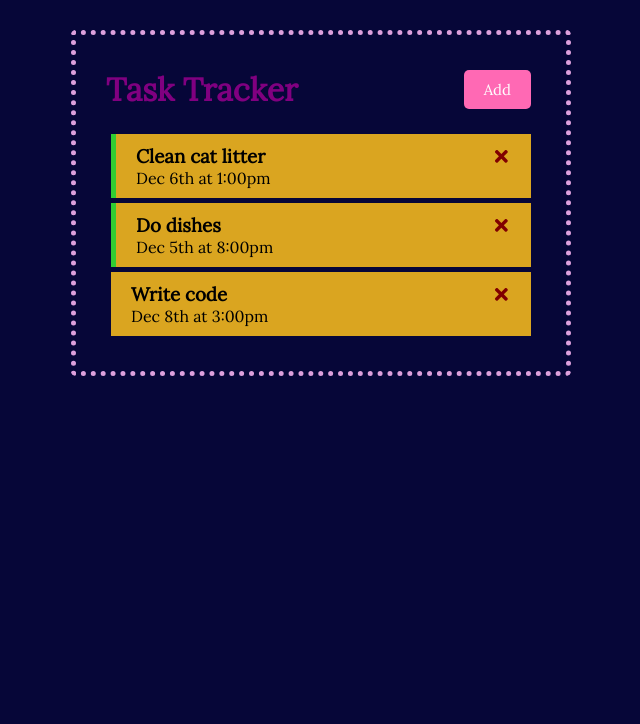
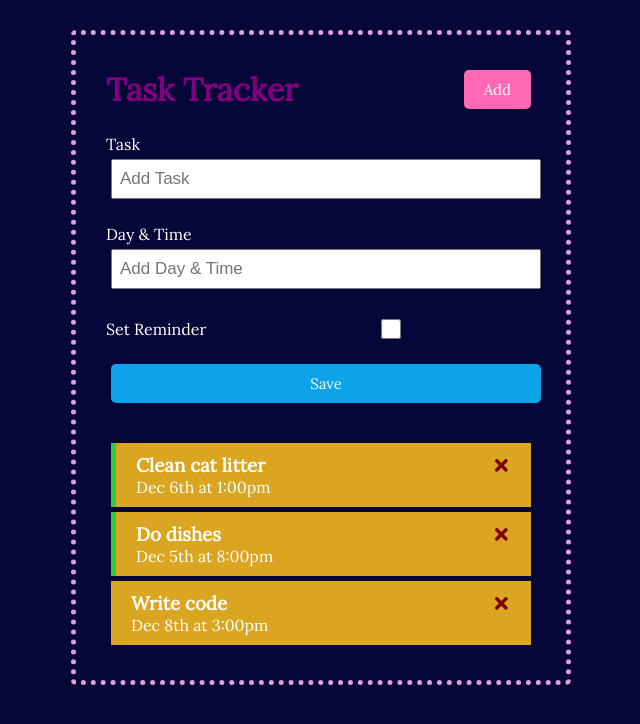
Before and after one commit to ShannaJSmith/task-tracker, a React (Create React App) app: page / in a window 1280 px wide. Shown: the top 724 px of the page, without its empty margins (319-959 px from the left). Built offline with nearby package versions, Linux system fonts and the light colour scheme; the HTML template or start-up script is replaced by a standard one.

Commit message:
create input fields for adding task

```diff
--- a/src/App.js
+++ b/src/App.js
@@ -2,6 +2,7 @@
 import { useState } from 'react';
 import Header from './components/Header';
 import Tasks from './components/Tasks';
+import AddTask from './components/AddTask';
 
 const App = () => {
   const [tasks, setTasks] = useState([
@@ -38,6 +39,7 @@
   return (
     <div className="container">
       <Header />
+      <AddTask />
       {tasks.length > 0 ? (
         <Tasks tasks={tasks} onDelete={deleteTask} reminder={reminder} />
       ) : (
--- /dev/null
+++ b/src/components/AddTask.js
@@ -0,0 +1,44 @@
+// import PropTypes from 'prop-types';
+import { useState } from 'react';
+
+const AddTask = () => {
+  const [text, setText] = useState('');
+  const [day, setDay] = useState('');
+  const [reminder, setReminder] = useState(false);
+
+  return (
+    <form className="add-form">
+      <div className="form-control">
+        <label> Task </label>
+        <input
+          type="text"
+          placeholder="Add Task"
+          value={text}
+          onChange={(event) => setText(event.target.value)}
+        />
+      </div>
+      <div className="form-control">
+        <label> Day & Time </label>
+        <input
+          type="text"
+          placeholder="Add Day & Time"
+          value={day}
+          onChange={(event) => setDay(event.target.value)}
+        />
+      </div>
+      <div className="form-control form-control-check">
+        <label> Set Reminder </label>
+        <input
+          type="checkbox"
+          value={reminder}
+          onChange={(event) => setReminder(event.currentTarget.checked)}
+        />
+      </div>
+      <input className="btn btn-block" type="submit" value="Save" />
+    </form>
+  );
+};
+
+// AddTask.propTypes = {};
+
+export default AddTask;
--- a/src/index.css
+++ b/src/index.css
@@ -9,6 +9,7 @@
 body {
   font-family: 'Lora', serif;
   background-color: rgb(6, 6, 56);
+  color: white;
 }
 
 .container {
@@ -31,7 +32,7 @@
 
 .btn {
   display: inline-block;
-  background: #000;
+  background: rgb(12, 163, 233);
   color: #fff;
   border: none;
   padding: 10px 20px;
```
